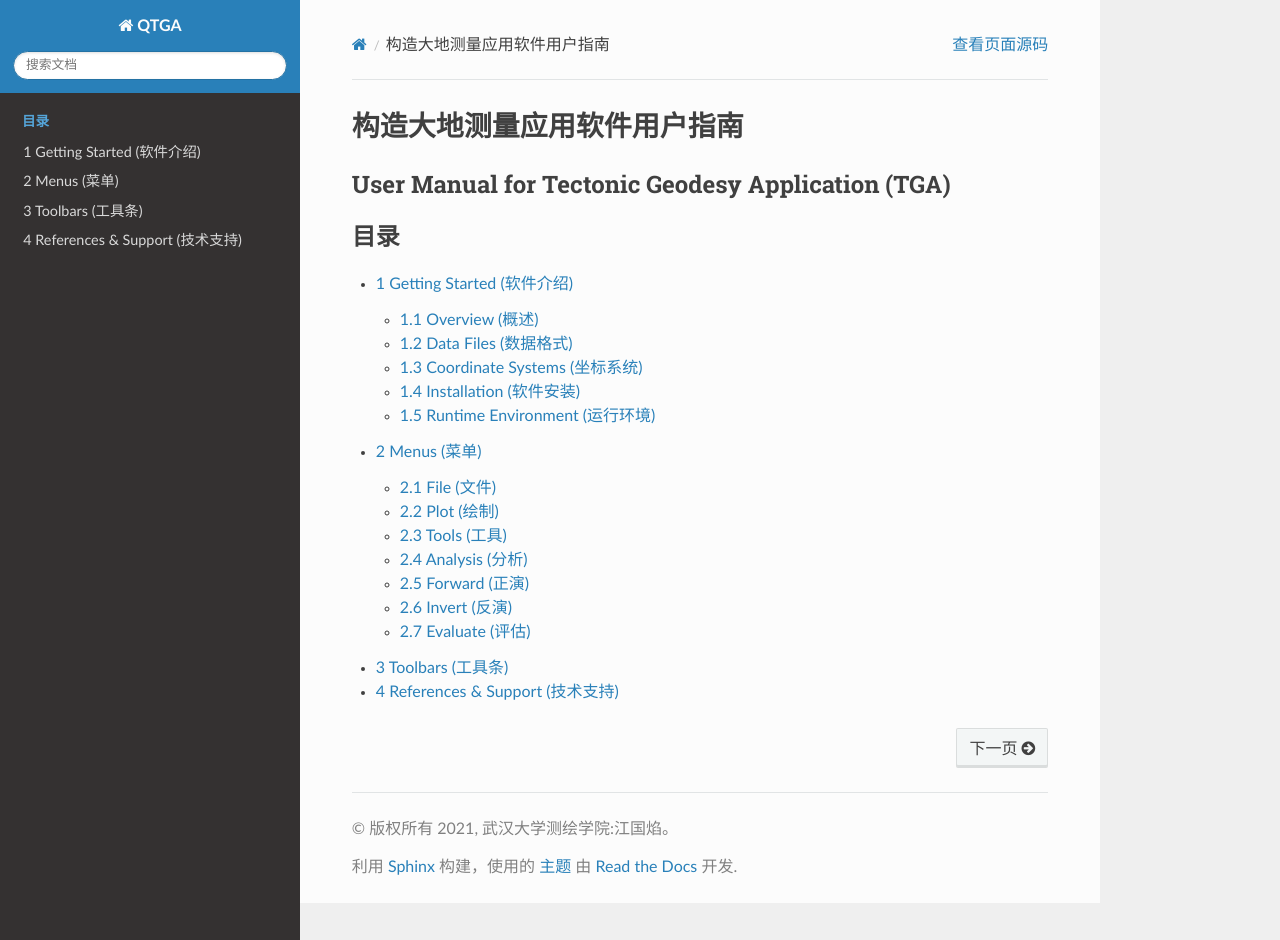
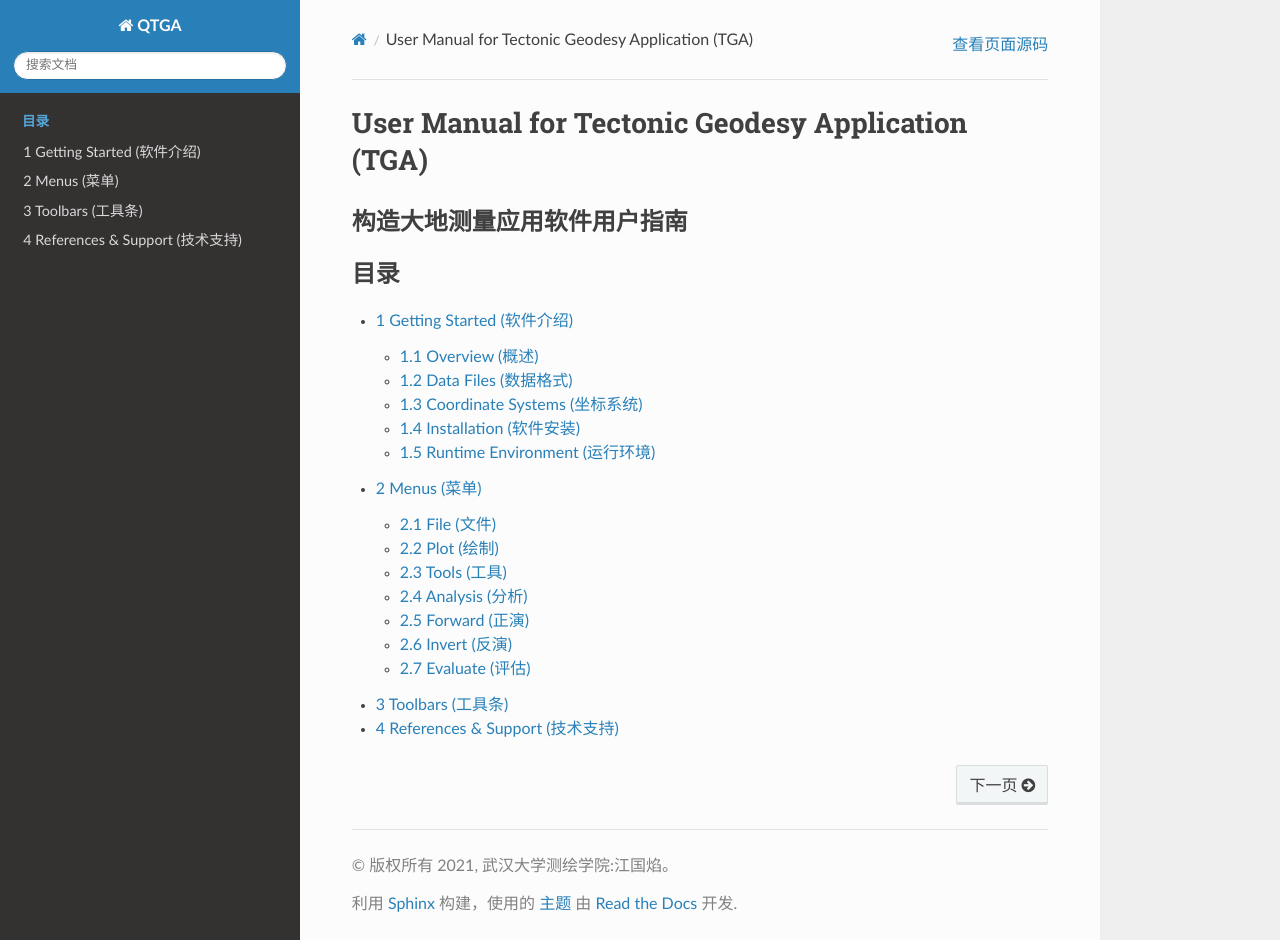
Before and after one commit to wanghai1988/qtgahelp, a Sphinx documentation site: the page built from docs/source/index.rst, in a window 1280 px wide and 940 px high. Built offline with Sphinx 7.4.7 and the Read the Docs theme 2.0.0, drawn with Linux system fonts in a browser that asks for light colours.

Commit message:
Update index.rst

```diff
--- a/docs/source/index.rst
+++ b/docs/source/index.rst
@@ -1,8 +1,9 @@
+====================================
+User Manual for Tectonic Geodesy Application (TGA)
 ====================================
 构造大地测量应用软件用户指南
 ====================================
-User Manual for Tectonic Geodesy Application (TGA)
-====================================
+
 
 .. toctree::
    :maxdepth: 2
```
